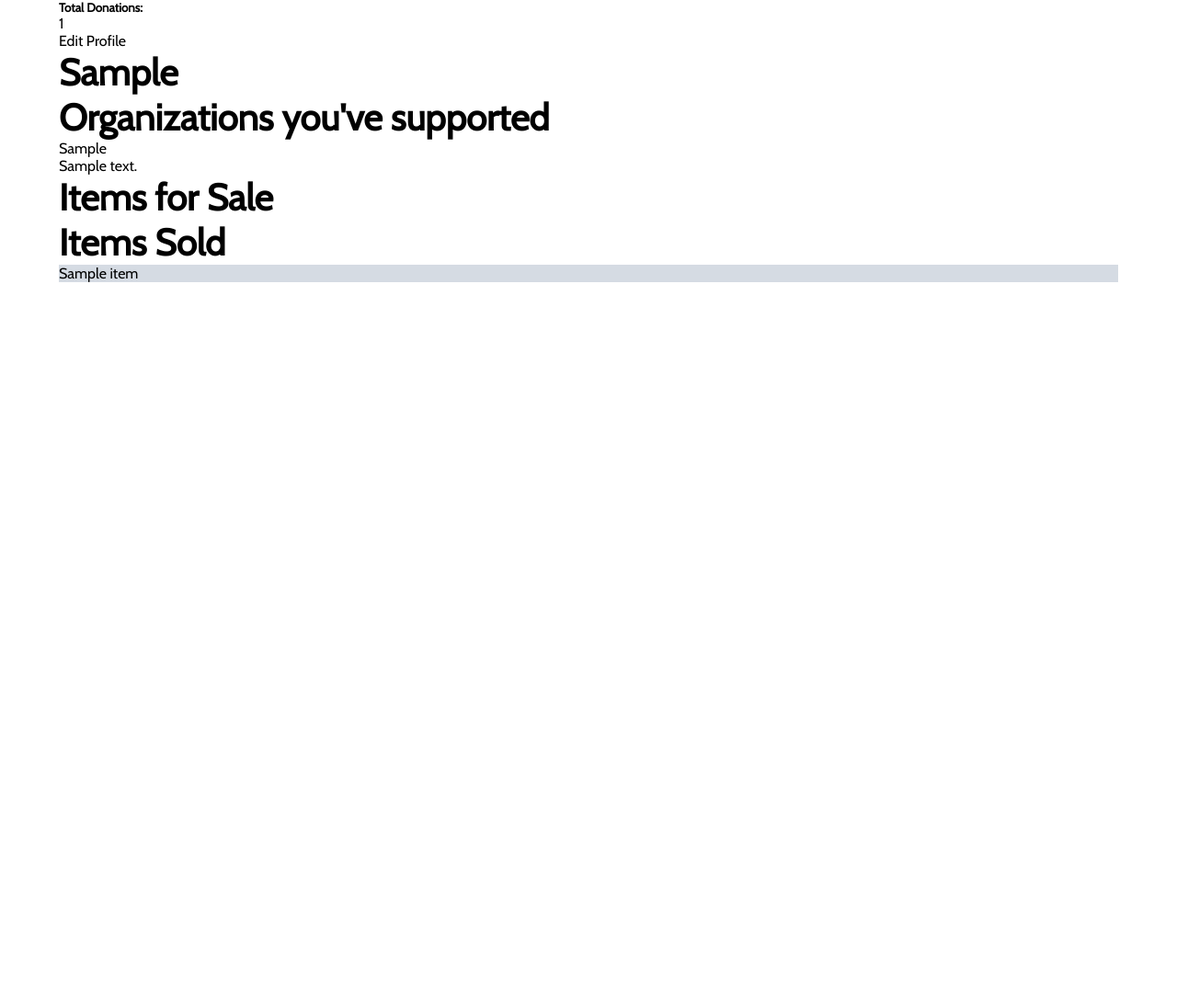
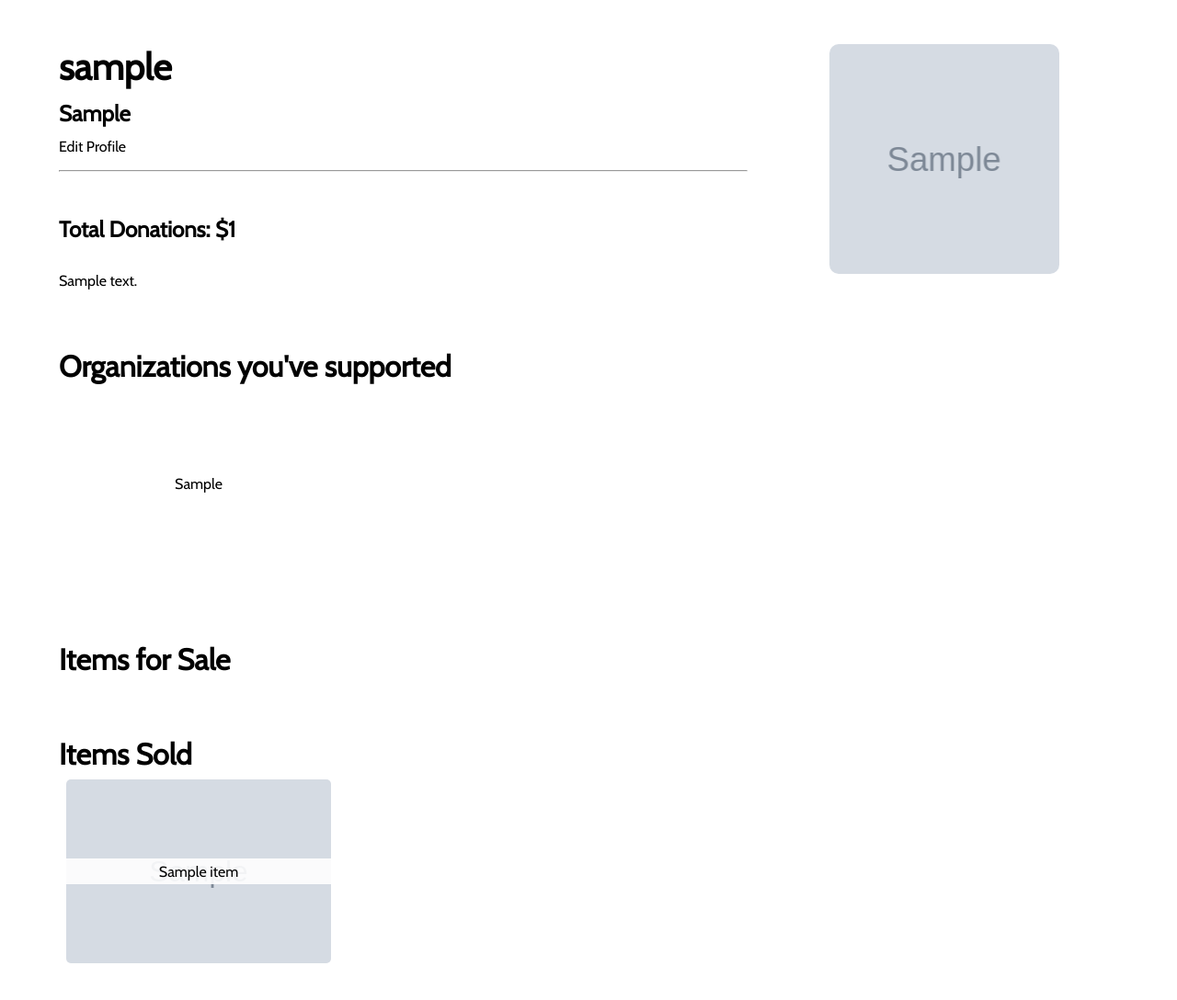
Before and after one commit to kcsommers/goodmarket, a Django app: page /profile/ in a window 1280 px wide. Shown: the part 150-1238 px from the top of the page at 92% size. Before the commit the page ends 457 px from the top, so only its background shows below. Run offline with Django 3.2, Linux system fonts and the light colour scheme; a user stored in the database is signed in; tables that the repository leaves empty hold one stand-in row (values such as "Sample post"); grey boxes marked "Sample" are stand-in pictures; some libraries are stand-ins or nearby versions.

Commit message:
styled profile

```diff
--- a/main_app/forms.py
+++ b/main_app/forms.py
@@ -33,11 +33,11 @@ class SellForm(forms.ModelForm):
 		model = Item
 		fields = ['category', 'name', 'description', 'image', 'price', 'charity_percent']
 		widgets = {
-			'category': forms.TextInput(attrs={'class': 'category-hidden'}),
+			'category': forms.TextInput(attrs={'class': 'category-hidden', 'hidden': True}),
 			'name': forms.TextInput(attrs={'class': 'sell-name-input'}),
 			'description': forms.Textarea(attrs={'class': 'sell-description-input'}),
 			'price': forms.TextInput(attrs={'class': 'sell-price-input'}),
-			'charity_percent': forms.TextInput(attrs={'class': 'charity-percent-hidden'}),
+			'charity_percent': forms.TextInput(attrs={'class': 'charity-percent-hidden', 'hidden': True}),
 		}
 
 class ProfileUpdateForm(forms.ModelForm):
--- a/main_app/static/css/main.css
+++ b/main_app/static/css/main.css
@@ -202,6 +202,23 @@ textarea {
 	position: relative;
 }
 
+.sell-form-content {
+	max-width: 50%;
+}
+
+.sell-form-content button {
+	font-size: 1.2em;
+	padding: 0.3em 1em;
+	cursor: pointer;
+	border: none;
+	outline: none;
+	border: 1px solid #158f97;
+	color: #158f97;
+	border-radius: 10px;
+	margin: 0.1em;
+}
+
+
 .sell-page-arrow-left, .sell-page-arrow-right {
 	position: absolute;
 	top: 0;
@@ -260,6 +277,91 @@ textarea {
 /*****************************************************
 				PROFILE PAGE
 *****************************************************/
+
+.profile-section h5{
+	font-size: 1.5em;
+}
+
+.profile-section hr{
+	width: 65%;
+}
+
+.profile-row {
+	padding: 3em 0em 1em 0;
+}
+
+#profile-r1 {
+	position: relative;
+}
+
+.profile-picture {
+	position: absolute;
+	height: 250px;
+	width: 250px;
+	right: 4em;
+	top: 3em;
+	background-size: cover;
+	background-position: center center;
+	border-radius: 10px;
+}
+
+.profile-location h5 {
+	margin: 0.5em 0;
+}
+
+.charity-amount {
+	margin-bottom: 2em;
+}
+
+.profile-bio p {
+	width: 55%;
+}
+
+.profile-charities, .profile-selling, .profile-sold {
+	display: flex;
+}
+
+.profile-charities div, .profile-selling div, .profile-sold div{
+	flex-basis: 25%;
+	height: 200px;
+	background-size: cover;
+	background-position: center center;
+	display: flex;
+	align-items: center;
+	justify-content: center;
+	margin: 0.5em;
+	border-radius: 5px;
+}
+
+.profile-charities div p, .profile-selling div p, .profile-sold div p {
+	background-color: rgba(255,255,255,0.9);
+	width: 100%;
+	padding: 0.3em 0;
+	text-align: center;
+}
+
+.profile-update-container {
+	text-align: center;
+	padding-top: 3em;
+}
+
+.profile-update-form {
+	width: 75%;
+	background-color: #efefef;
+	padding: 2em;
+	margin: 3em auto;
+}
+
+.profile-update-form input[type=text] {
+	width: 100%;
+	font-size: 1.3em;
+	padding: 0.3em;
+}
+
+.profile-update-form h5 {
+	font-size: 1.5em;
+	margin: 0.5em 0;
+}
 
 
 /***************** JACOB CSS *************************/
--- a/main_app/static/js/main.js
+++ b/main_app/static/js/main.js
@@ -34,17 +34,15 @@ $(document).ready(function() {
 		}
 	});
 
-	$('.sell-form-categories button').click(function(e) {
+	$('.sell-form-category button').click(function(e) {
 		e.preventDefault();
 		let value = $(this).attr('id');
 		$('.category-hidden').val(value);
-		console.log($('.category-hidden').val())
 	});
 
-	$('.charity-percentage button').click(function(e) {
+	$('.sell-form-charity-percent button').click(function(e) {
 		e.preventDefault();
 		let value = $(this).attr('id');
 		$('.charity-percent-hidden').val(value);
-		console.log($('.charity-percent-hidden').val())
 	});
 });
--- a/main_app/templates/profile.html
+++ b/main_app/templates/profile.html
@@ -3,37 +3,49 @@
 
 <section class="profile-section container">
 	<div class="profile-container">
-		<div class="charity-amount">
-			<h5>Total Donations:</h5>
-			<p>{{profile.charity}}</p>
+		<div class="profile-row" id="profile-r1">
+			<div class="profile-details">
+				<h3>{{profile.user}}</h3>
+				<div class="profile-location">
+					<h5>{{profile.location}}</h5>
+					<a href="/profile/update">Edit Profile</a>
+				</div>
 			</div>
 			<div style="background-image: url(/media/{{profile.image}})" class="profile-picture">
 			</div>
-		<div class="profile-location">
-			<a href="/profile/update">Edit Profile</a>
-			<h3>{{profile.location}}</h3>
 		</div>
+		<hr />
+		<div class="profile-row" id="profile-r2">
+			<div class="charity-amount">
+				<h5>Total Donations: <span>${{profile.charity}}</span></h5>
+			</div>
+			<div class="profile-bio">
+				<p>{{profile.bio}}</p>
+			</div>
+		</div>
+		<div class="profile-row" id="profile-r3">
+			<h4>Organizations you've supported</h4>
 			<div class="profile-charities">
-			<h3>Organizations you've supported</h3>
 				{% for item in sold_items %}
 					<div>
 						<p>{{item.charity}}</p>
 					</div>
 				{% endfor %}
 			</div>
-		<div class="profile-bio">
-			<p>{{profile.bio}}</p>
 		</div>
+		<div class="profile-row" id="profile-r4">
+			<h4>Items for Sale</h4>
 			<div class="profile-selling">
-			<h3>Items for Sale</h3>
 				{% for item in selling_items %}
 					<div style="background-image: url(/media/{{item.image}})">
 						<p>{{item.name}}</p>
 					</div>
 				{% endfor %}
 			</div>
+		</div>
+		<div class="profile-row" id="profile-r5">
+			<h4>Items Sold</h4>
 			<div class="profile-sold">
-			<h3>Items Sold</h3>
 				{% for item in sold_items %}
 					<div style="background-image: url(/media/{{item.image}})">
 						<p>{{item.name}}</p>
@@ -41,6 +53,7 @@
 				{% endfor %}
 			</div>
 		</div>
+	</div>
 </section>
 
 {% endblock %}
--- a/main_app/views.py
+++ b/main_app/views.py
@@ -104,12 +104,12 @@ def profile_update(request):
 
 @login_required
 def profile(request):
-	profile = Profile.objects.get(user=request.user)
-	if(profile):
+	try:
+		profile = Profile.objects.get(user=request.user)
 		sellingItems = Item.objects.all().filter(user=request.user, sold=False)
 		soldItems = Item.objects.all().filter(user=request.user, sold=True)
 		return render(request, 'profile.html', {'user': request.user, 'profile': profile, 'selling_items': sellingItems, 'sold_items': soldItems})
-	else:
+	except:
 		print('NO PROFILE')
 		return HttpResponseRedirect('/profile/update/')
 
```
Also changed, not shown: main_app/templates/profile_update.html (+6 -4 lines), main_app/templates/sell.html (+29 -3 lines), main_app/media/profile_images/photo_DCl6uN3.jpg (added). Lines whose indentation alone changed are shown as unchanged.
